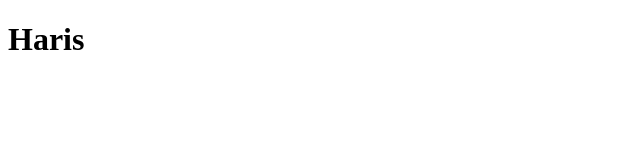
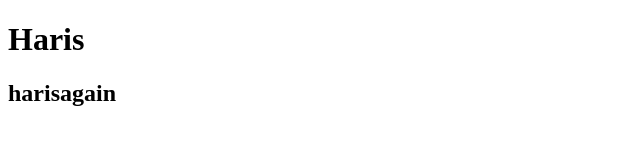
Before and after one commit to MuhammadHaris12345/Branch, a plain HTML site: page index.html in a window 1280 px wide. Shown: the whole page, without its empty margins (0-640 px from the left). Drawn offline with Linux system fonts and the light colour scheme.

Commit message:
dafssddd

```diff
--- a/index.html
+++ b/index.html
@@ -7,5 +7,8 @@
 </head>
 <body>
     <h1>Haris</h1>
+    <h2>harisagain
+
+    </h2>
 </body>
 </html>
```
